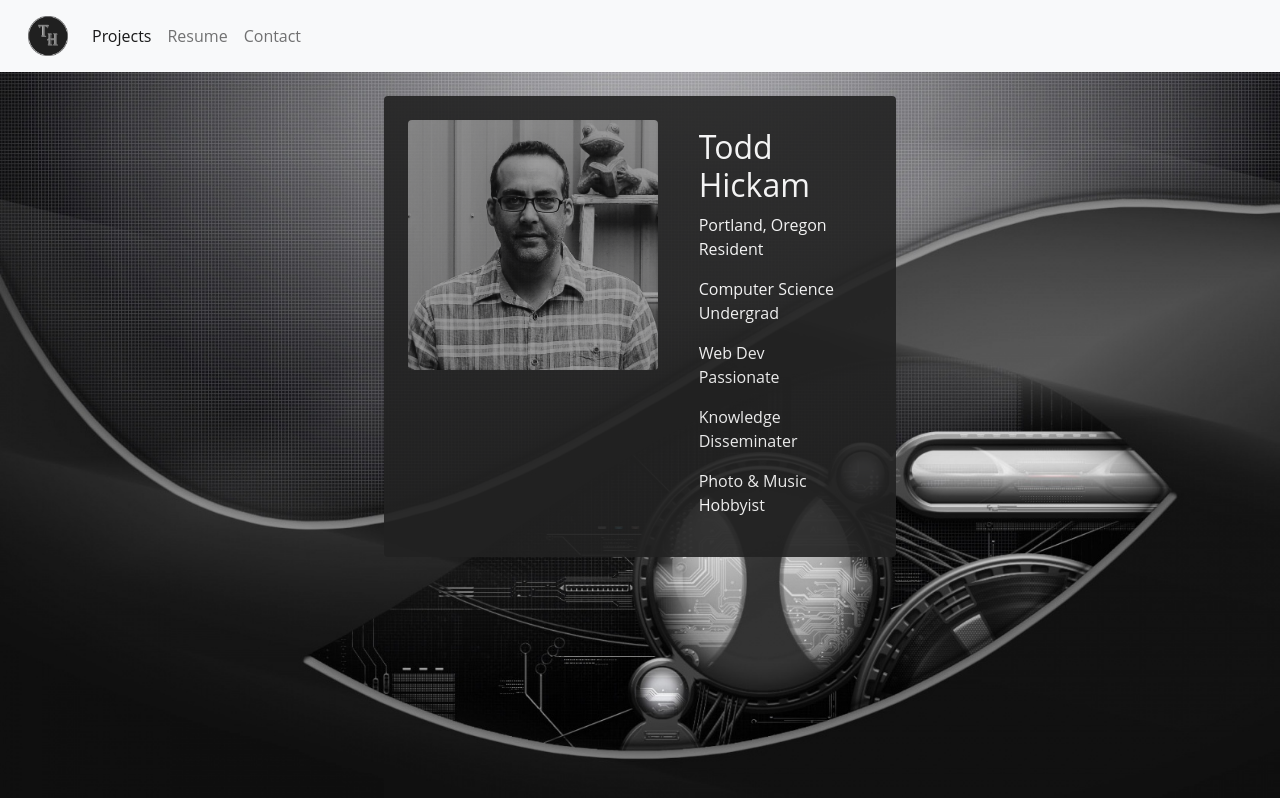
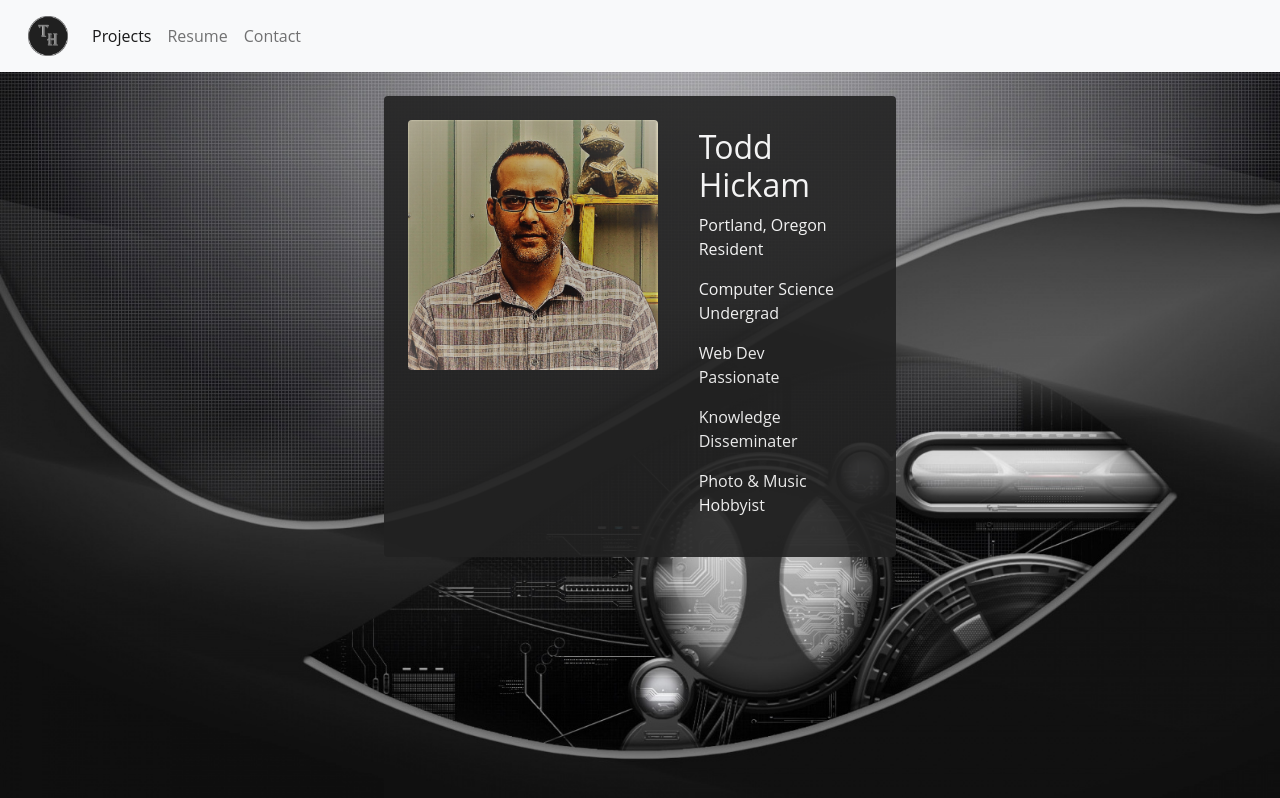
Before and after one commit to hickamt/profile, a React (Vite) app: page / in a window 1280 px wide. Built offline with nearby package versions, Linux system fonts and the light colour scheme.

Commit message:
updating profile img

```diff
--- a/src/pages/Home.jsx
+++ b/src/pages/Home.jsx
@@ -6,7 +6,8 @@ const Home = () => {
           <div className="col-lg-4 col-sm-12 profile-image">
             <img
               className="profile-image rounded-2"
-              src="../../public/img/profile/Todd_Hickam_Mercury.jpg"
+              // src="../../public/img/profile/Todd_Hickam_Mercury.jpg"
+              src="public/img/profile/Todd_Hickam_Zeke.jpg"
               alt="headshot of Todd Hickam width 300 by height of 300"
             />
           </div>
```
